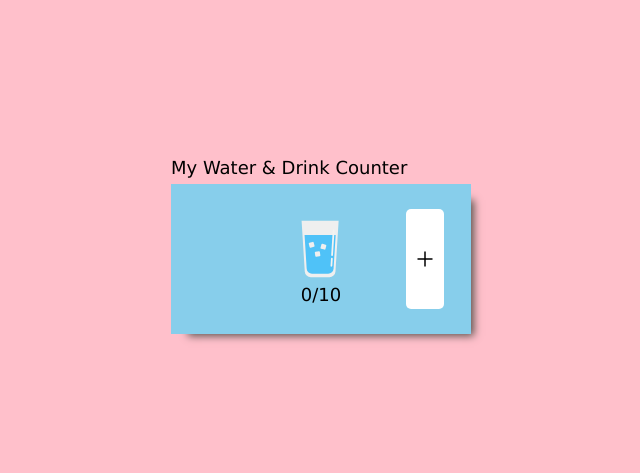
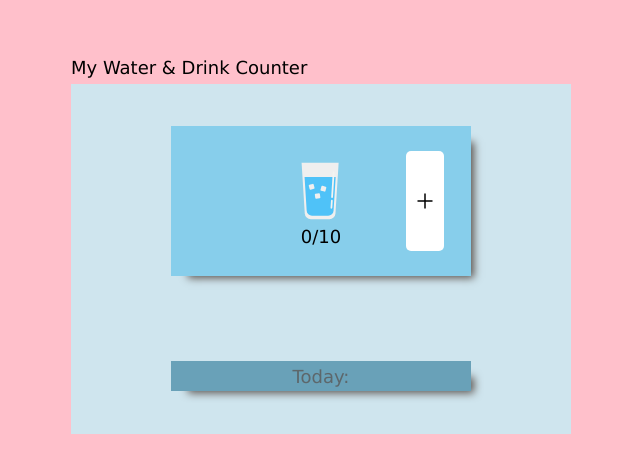
Before and after one commit to yumememooo/counter-water, a React (Create React App) app: page / in a window 1280 px wide. Shown: the part 157-630 px from the top of the page, without its empty margins (319-959 px from the left). Built offline with nearby package versions, Linux system fonts and the light colour scheme; what react-style-reset would draw is missing.

Commit message:
💄 Add: recordBox

```diff
--- a/src/Counter.js
+++ b/src/Counter.js
@@ -5,7 +5,19 @@ import { GrAdd, GrSubtract } from "react-icons/gr";
 import waterIcon from "./images/summer-cold-water.svg";
 
 const Container = styled.div`
-  background-color: skyblue;
+  background-color: #CFE5EE;
+  height: 350px;
+  width: 500px;
+  display: flex;
+  align-items: center;
+  flex-direction: column;
+  justify-content: space-around;
+`;
+
+
+const CounterBox = styled.div`
+  background-color: #87ceeb;
+
   height: 150px;
   width: 300px;
   display: flex;
@@ -15,16 +27,29 @@ const Container = styled.div`
   box-shadow: 10px 9px 8px -7px #5B534E;
 `;
 
+const RecordBox = styled.div`
+  background-color: #69A1B8;
+  text-align: left;
+  color:#5D676B;
+  height: 30px;
+  width: 300px;
+  display: flex;
+  align-items: center;
+  justify-content: space-around;
+
+  -webkit-box-shadow: 10px 9px 8px -7px #5B534E;
+  box-shadow: 10px 9px 8px -7px #5B534E;
+`;
+
+
 const ActionBlock = styled.div`
   background-color: white;
   border-radius: 5px;
   height: 80px;
   padding: 10px;
-
   display: flex;
   align-items: center;
   justify-content: center;
-
 `;
 
 const ItemBlock = styled.div`
@@ -73,8 +98,9 @@ export default function Counter() {
   //TODO
   return (
 
-    <Container  >
-      { console.log('render')}
+    <Container >
+      <CounterBox>
+        {console.log('render')}
         <ActionBlock onClick={handelAction(SubtractAct)}
           style={{
             visibility: count <= 0 && 'hidden',
@@ -95,6 +121,13 @@ export default function Counter() {
           }}>
           <GrAdd />
         </ActionBlock>
+      </CounterBox>
+      <RecordBox>
+        Today:
+      </RecordBox>
     </Container >
+
+
+
   );
 }
--- a/src/styles.css
+++ b/src/styles.css
@@ -17,17 +17,5 @@ body {
   align-items: center;
   justify-content: center;
   flex-wrap: wrap;
+
 }
-
-.input-number {
-  font-size: 32px;
-  max-width: 170px;
-  flex: 1;
-  display: inline-block;
-  background: transparent;
-  border: none;
-  outline: none;
-  font-family: Courier;
-  color: #2d7bee;
-  font-weight: bold;
-}
```
Lines whose indentation alone changed are shown as unchanged.
